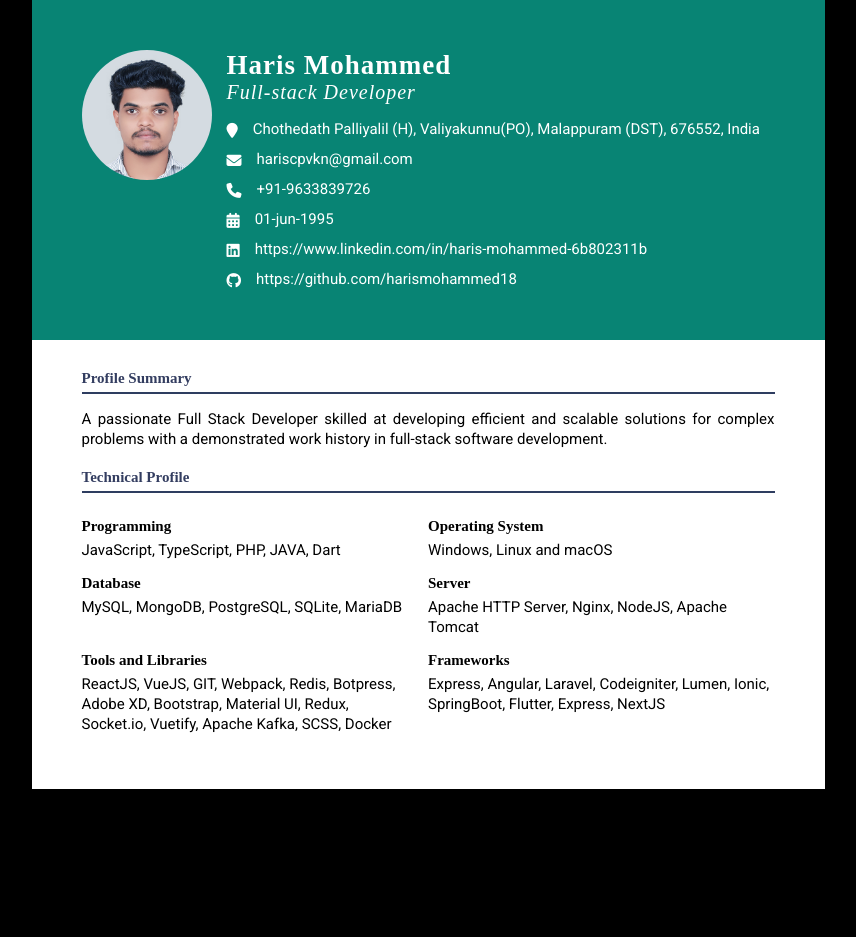
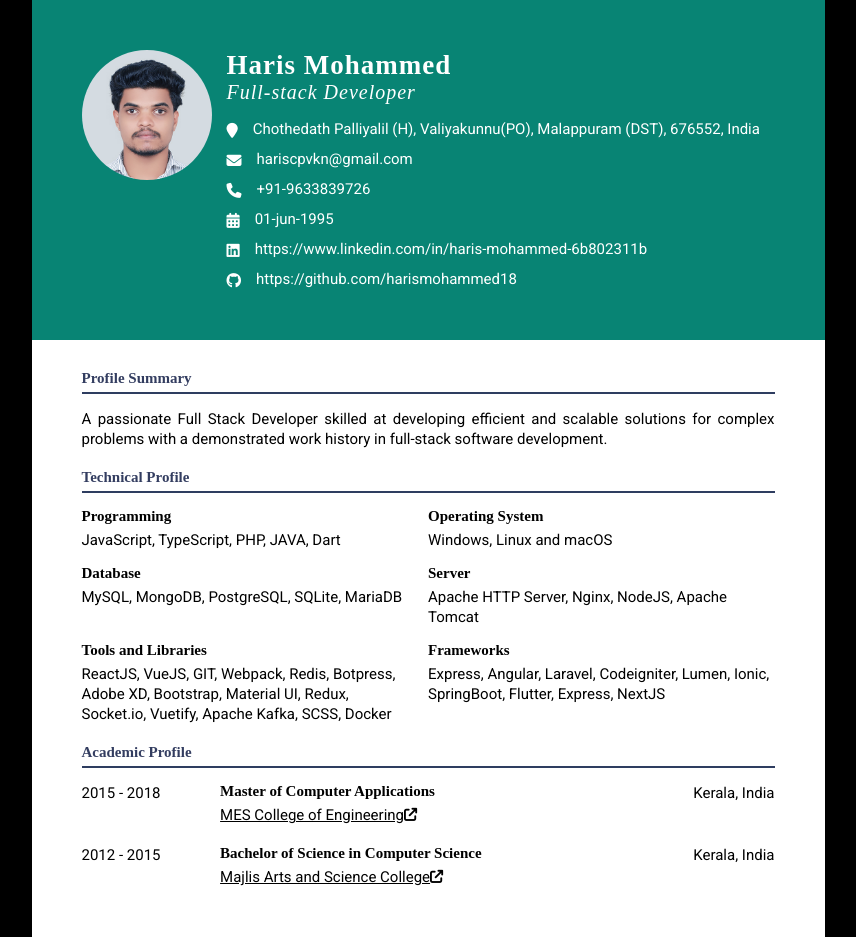
Before and after one commit to harismohammed18/cv, a React (Create React App) app: page / in a window 1280 px wide. Shown: the whole page, without its empty margins (212-1068 px from the left). Before the commit the page ends 800 px from the top, so only its background shows below. Built offline with nearby package versions, Linux system fonts and the light colour scheme.

Commit message:
academic section data added

```diff
--- a/src/component/index.tsx
+++ b/src/component/index.tsx
@@ -1,5 +1,10 @@
 import React from "react";
-import { OverviewSection, ProfileSummary, TechnicalSummary } from "./partials";
+import {
+  AcademicProfile,
+  OverviewSection,
+  ProfileSummary,
+  TechnicalSummary,
+} from "./partials";
 
 const CvLandingPage = () => {
   return (
@@ -10,6 +15,9 @@ const CvLandingPage = () => {
         <div className="m-t-15">
           <TechnicalSummary />
         </div>
+        <div className="m-t-15">
+          <AcademicProfile />
+        </div>
       </div>
     </div>
   );
--- /dev/null
+++ b/src/component/partials/academic-profile.tsx
@@ -0,0 +1,56 @@
+import React from "react";
+import { LabelPrimary } from "../commons";
+
+const AcademicProfile = () => {
+  const academicProfiles = [
+    {
+      year: "2015 - 2018",
+      course: {
+        program: "Master of Computer Applications",
+        college: "MES College of Engineering",
+        collegeLink: "https://www.mesce.ac.in/",
+      },
+      place: "Kerala, India",
+    },
+    {
+      year: "2012 - 2015",
+      course: {
+        program: "Bachelor of Science in Computer Science",
+        college: "Majlis Arts and Science College",
+        collegeLink: "https://www.masc.edu.in/",
+      },
+      place: "Kerala, India",
+    },
+  ];
+  return (
+    <>
+      <LabelPrimary title="Academic Profile" />
+      <div className="academic-profile m-t-15">
+        {academicProfiles.map((academicProfile, index) => (
+          <div className="academic-profile-card" key={index}>
+            <div className="academic-profile-card-year">
+              <p className="summary-text"> {academicProfile.year}</p>
+            </div>
+            <div className="academic-profile-card-college">
+              <h4 className="label-tertiary">
+                {academicProfile.course.program}
+              </h4>
+              <a
+                className="summary-text"
+                href={academicProfile.course.collegeLink}
+              >
+                {academicProfile.course.college}
+                <i className="fa-solid fa-arrow-up-right-from-square"></i>
+              </a>
+            </div>
+            <div className="academic-profile-card-place">
+              <p className="summary-text">{academicProfile.place}</p>
+            </div>
+          </div>
+        ))}
+      </div>
+    </>
+  );
+};
+
+export default AcademicProfile;
--- a/src/component/partials/index.ts
+++ b/src/component/partials/index.ts
@@ -1,3 +1,4 @@
 export { default as OverviewSection } from "./overview-section";
 export { default as ProfileSummary } from "./profile-summary";
 export { default as TechnicalSummary } from "./technical-summary";
+export { default as AcademicProfile } from "./academic-profile";
--- a/src/component/partials/technical-summary.tsx
+++ b/src/component/partials/technical-summary.tsx
@@ -33,7 +33,10 @@ const TechnicalSummary = () => {
       <LabelPrimary title="Technical Profile" />
       <div className="technical-profile m-t-15">
         {titles.map((data, index) => (
-          <div className="technical-profile-card  m-t-10" key={index}>
+          <div
+            className={`technical-profile-card ${index > 1 && "m-t-10"}`}
+            key={index}
+          >
             <h4 className="label-tertiary">{data.title}</h4>
             <p className="summary-text">{data.text}</p>
           </div>
--- a/src/index.scss
+++ b/src/index.scss
@@ -7,3 +7,4 @@
 @import "./scss/overview-section";
 @import "./scss/details-section";
 @import "./scss/technical-profile";
+@import "./scss/academic-profile";
--- /dev/null
+++ b/src/scss/_academic-profile.scss
@@ -0,0 +1,23 @@
+.academic-profile {
+  &-card {
+    &:not(:first-child) {
+      margin-top: 2rem;
+    }
+    display: flex;
+    justify-content: space-between;
+    flex-wrap: wrap;
+
+    &-year {
+      width: 20%;
+    }
+    &-college {
+      width: 60%;
+    }
+    &-place {
+      width: 20%;
+      p {
+        text-align: right;
+      }
+    }
+  }
+}
```
